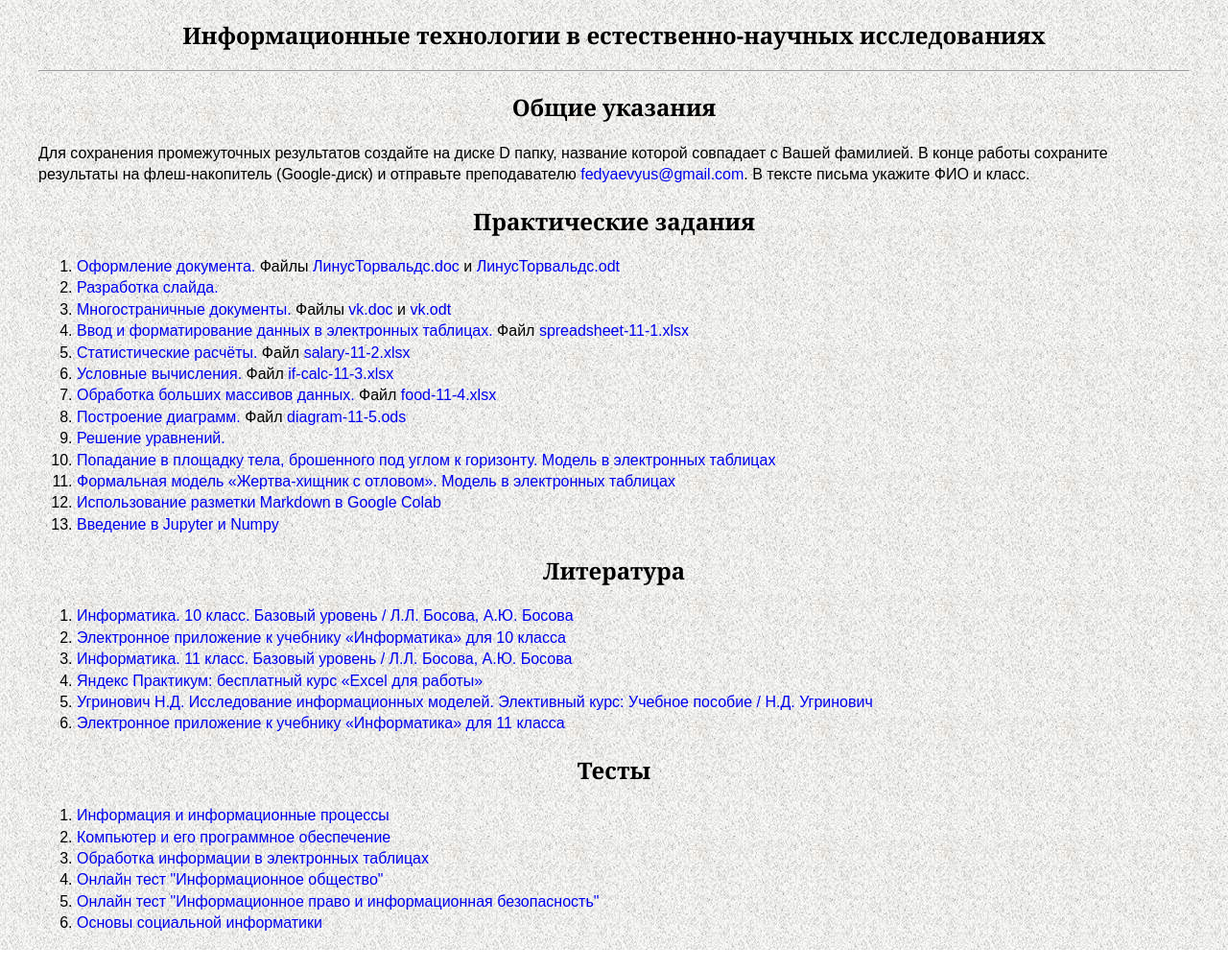
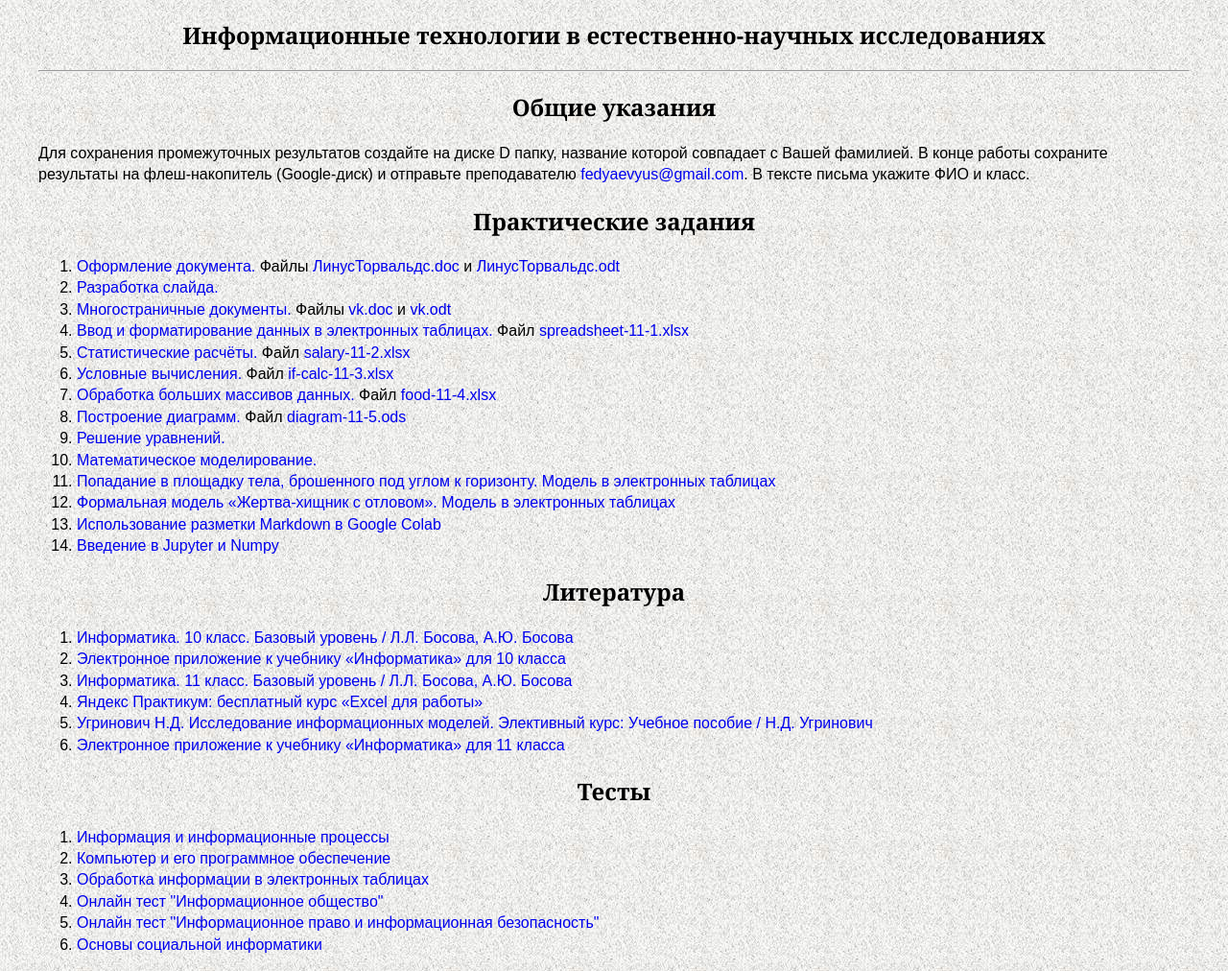
Before and after one commit to orelgym1/orelgym1.github.io, a plain HTML site: page index.html in a window 1280 px wide. Shown: the whole page at 96% size. Before the commit the page ends 990 px from the top, so only its background shows below. Drawn offline with Linux system fonts and the light colour scheme.

Commit message:
Update index.html

```diff
--- a/index.html
+++ b/index.html
@@ -28,6 +28,7 @@
 	<li><a href="doc/food-11-4.pdf">Обработка больших массивов данных.</a> Файл <a href="doc/food-11-4.xlsx" download>food-11-4.xlsx</a></li>
 	<li><a href="doc/diagram-11-5.pdf">Построение диаграмм.</a> Файл <a href="doc/diagram-11-5.ods" download>diagram-11-5.ods</a></li>
 	<li><a href="doc/equations-11-6.pdf">Решение уравнений.</a></li>
+	<li><a href="doc/matmod-11-7.pdf">Математическое моделирование.</a></li>
 	<!-- <li><a href="doc/exel.pdf">Обработка данных средствами электронных таблиц</a></li>
 	<li><a href="doc/exel2.pdf">Обработка данных средствами электронных таблиц (продолжение)</a></li> -->
 	<li><a href="lab1/theory.html">Попадание в площадку тела, брошенного под углом к горизонту.</a> <a href="lab1/model.html">Модель в электронных таблицах</a></li>
```
